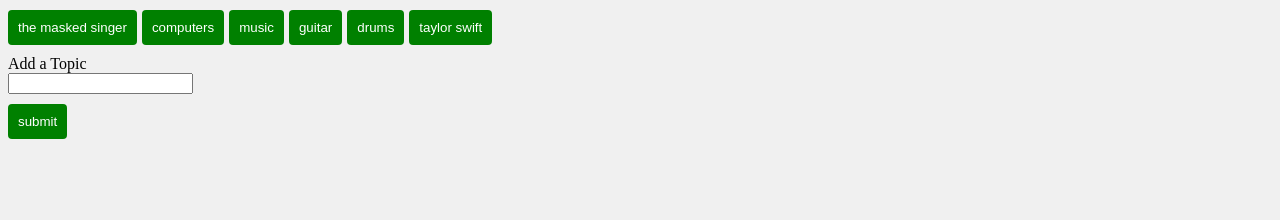
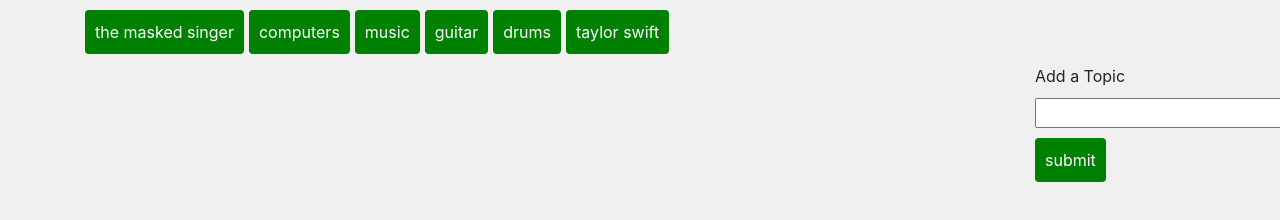
Before and after one commit to elaine-drum-female/GifTastic, a plain HTML site: page giphy-assignment.html in a window 1280 px wide. Drawn offline with nearby package versions, Linux system fonts and the light colour scheme; no server answers.

Commit message:
updated to Bootstraps markup

```diff
--- a/giphy-assignment.html
+++ b/giphy-assignment.html
@@ -1,28 +1,52 @@
 <!DOCTYPE html>
 <html>
+
 <head>
     <meta charset="utf-8" />
     <meta http-equiv="X-UA-Compatible" content="IE=edge">
     <title>Giphy API Assignment</title>
     <meta name="viewport" content="width=device-width, initial-scale=1">
+    <!--Bootstrap CSS-->
+    <link rel="stylesheet" href="https://stackpath.bootstrapcdn.com/bootstrap/4.1.3/css/bootstrap.min.css" integrity="sha384-MCw98/SFnGE8fJT3GXwEOngsV7Zt27NXFoaoApmYm81iuXoPkFOJwJ8ERdknLPMO"
+        crossorigin="anonymous">
     <link rel="stylesheet" type="text/css" media="screen" href="css/style.css" />
 </head>
+
 <body>
-    <div id="topicContainer">
+    <div class="container-fluid">
+        <div class="container">
+            <div class="row">
+                <div class="col-xs-12 col-lg-12">
+                    <div id="topicContainer"></div>
+                </div>
+            </div>
+        </div>
 
+        <div class="container">
+                <div class="row">
+                    <div class="col-12">
+                        <div class="row">
+                            <div class="col-lg-10">
+                                <div id="topicResults"></div>
+                            </div>
+                            <div class="col-lg-2">
+                                    <form action="" id="topic-form">
+                                        <label for="topic-input">Add a Topic</label><br />
+                                        <input type="text" id="topic-input" /><br />
+                                        <input type="submit" id="topicSubmit" value="submit" />
+                                    </form>
+                            </div>
+                        </div>
+                    </div>
+
+                </div>
+            </div>
     </div>
-    <form action="" id="topic-form">
-        <label for="topic-input">Add a Topic</label><br/>
-        <input type="text" id="topic-input" /><br/>
-        <input type="submit" id="topicSubmit" value="submit" />
-    </form>
 
-    <div id="topicResults">
-
-    </div>
     <script src="https://cdnjs.cloudflare.com/ajax/libs/jquery/3.2.1/jquery.min.js"></script>
     <script src="assets/js/giphy-app.js"></script>
 </body>
+
 </html>
 
 <!--2. JS
```
